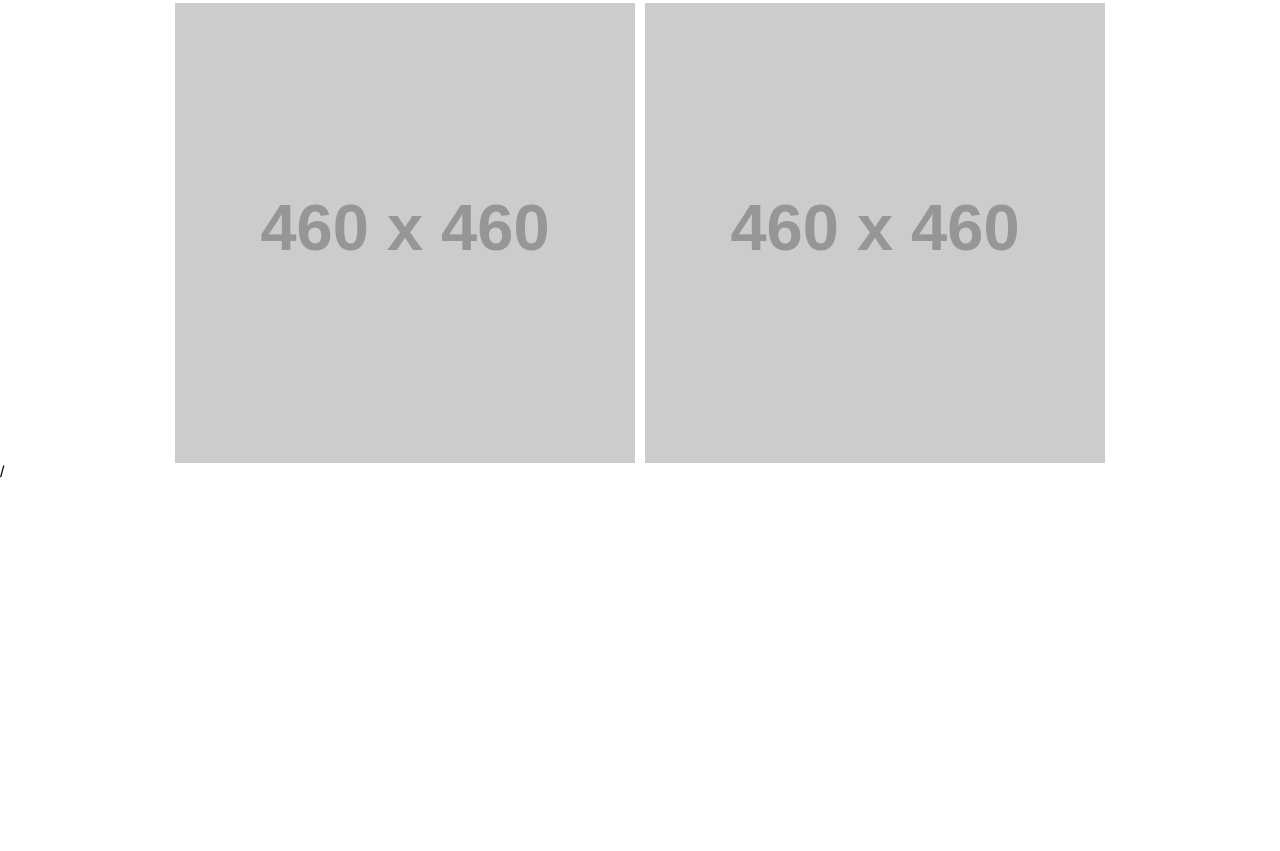
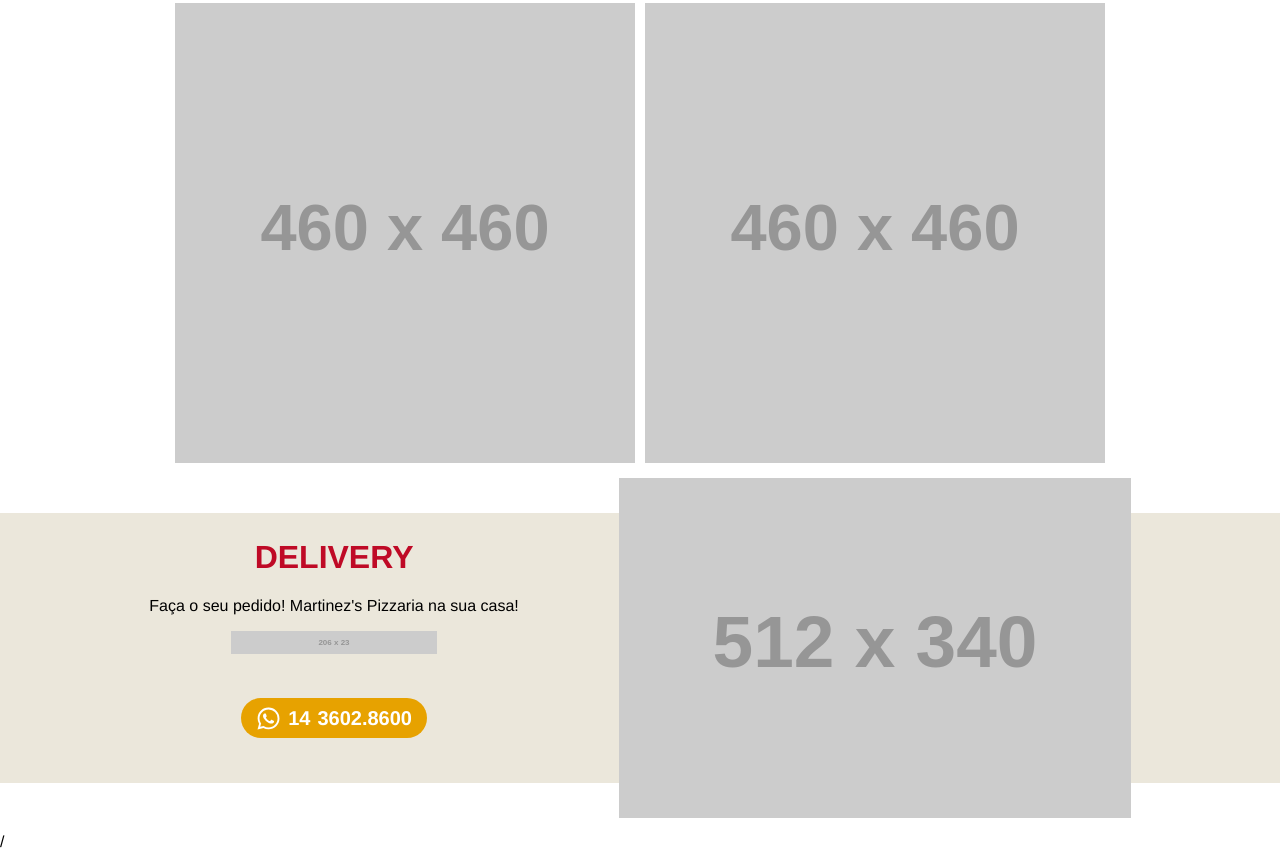
Before and after one commit to Brun0HM/ProjetoPizzaria, a plain HTML site: page index.html in a window 1280 px wide. Shown: the part 1586-2437 px from the top of the page. Before the commit the page ends 2067 px from the top, so only its background shows below. Drawn offline with nearby package versions, Linux system fonts and the light colour scheme; placeholder pictures from the web are drawn by us.

Commit message:
Implementeção da sessão do delivery e finalização do projeto

```diff
--- a/css/style.css
+++ b/css/style.css
@@ -207,3 +207,25 @@ header {
   gap: 10px;
   padding-top: 20px;
 }
+
+#Delivery{
+ max-height: 270px;
+ background: #ebe7db;
+margin: 50px 0;
+display: flex;
+justify-content: center;
+align-items: center;
+gap: 99.9px;
+text-align: center;
+}
+
+#Delivery h1{
+  text-transform: uppercase;
+  color: #bf0a26;
+  font-weight: 900;
+}
+
+#Delivery .sec-menu{
+  justify-content: center;
+  padding: 40px;
+}
--- a/index.html
+++ b/index.html
@@ -3,7 +3,7 @@
   <head>
     <meta charset="UTF-8" />
     <meta name="viewport" content="width=device-width, initial-scale=1.0" />
-    <title>Radhan's pizza</title>
+    <title>Martinez's pizza</title>
 
     <link rel="stylesheet" href="./css/style.css" />
     <!-- adicionar uma folha de estilo css em outra pasta e conecta-la ao index -->
@@ -17,7 +17,7 @@
             <img src="https://placehold.co/211x58" alt="" height="58px" />
             <!-- ul>li*4>a -->
             <ul id="menu-principal" class="primary-menu">
-              <li><a href="">Radhan's Pizza</a></li>
+              <li><a href="">Martinez's Pizza</a></li>
               <li><a href="">Cardápio</a></li>
               <li><a href="">Localização</a></li>
               <li><a href="">Contato</a></li>
@@ -55,14 +55,14 @@
           <img src="https:placehold.co/300x200" alt="" />
           <div id="bemVindoTexto">
             <h4>seja vem vindo</h4>
-            <h3>Radhan's Pizza Estelar</h3>
+            <h3>Martinez's Pizza</h3>
             <p>
-              Vindo diretamente das terras itermédias e conquistando Jaú. <br />
-              Na Radhan"s Pizza você tem a melhor experiência imersiva ao
-              apreciar todo o sabor de uma verdadeira pizza. Tradição e
-              qualidade que se iniciam desde a escolha minuciosa dos
-              ingredientes, incluindo o preparo artesanal da massa e ambiente
-              para família e amigos.
+              A pizzaria atravessou o Atlântico, conquistou São Paulo e os
+              nossos corações. Na Martinez's Pizzaria queremos que você tenha a
+              melhor experiência ao apreciar todo o sabor de uma verdadeira
+              pizza. Tradição e qualidade que se iniciam desde a escolha
+              minuciosa dos ingredientes, incluindo o preparo artesanal da massa
+              e ambiente para família e amigos.
             </p>
           </div>
         </div>
@@ -76,6 +76,27 @@
             <img src="https:placehold.co/460x460" alt="" />
             <img src="https:placehold.co/460x460" alt="" />
           </div>
+        </div>
+        <div id="Delivery">
+          <div>
+            <h1>Delivery</h1>
+            <p>Faça o seu pedido! Martinez's Pizzaria na sua casa!</p>
+            <img src="https:placehold.co/206x23" alt="" />
+            <div class="sec-menu">
+              <a
+                href="https://api.whatsapp.com/send?phone=551436028600&text=Gostaria de fazer um pedido!"
+                target="_blank"
+                class="zap"
+              >
+                <div id="btnZap">
+                  <ion-icon name="logo-whatsapp"></ion-icon>
+                  <span class="ddd">14</span>
+                  <span class="phone"> 3602.8600 </span>
+                </div>
+              </a>
+            </div>
+          </div>
+          <img src="https://placehold.co/512x340" alt="" />
         </div>
       </main>
 
```
